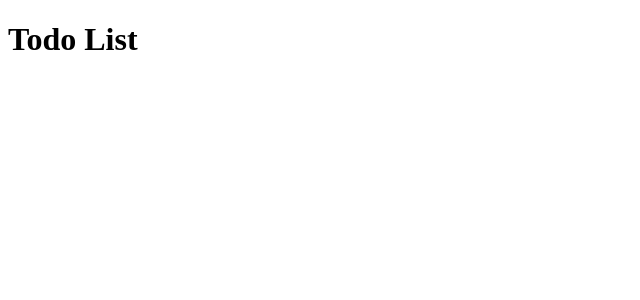
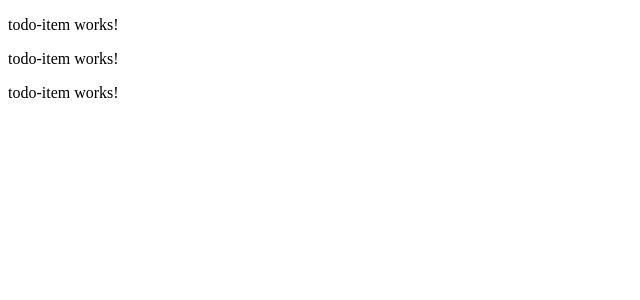
Before and after one commit to alex-lip/AngularTodolist, an Angular app: page / in a window 1280 px wide. Shown: the top 300 px of the page, without its empty margins (0-640 px from the left). Built offline with nearby package versions, Linux system fonts and the light colour scheme.

Commit message:
Added todo item

```diff
--- a/src/app/app.component.html
+++ b/src/app/app.component.html
@@ -1,3 +1,3 @@
 <div>
-  <h1> {{ title }}</h1>
+  <app-todos></app-todos>
 </div>
--- a/src/app/app.module.ts
+++ b/src/app/app.module.ts
@@ -3,11 +3,13 @@
 
 import { AppComponent } from './app.component';
 import { TodosComponent } from './components/todos/todos.component';
+import { TodoItemComponent } from './component/todo-item/todo-item.component';
 
 @NgModule({
   declarations: [
     AppComponent,
-    TodosComponent
+    TodosComponent,
+    TodoItemComponent
   ],
   imports: [
     BrowserModule
--- /dev/null
+++ b/src/app/component/todo-item/todo-item.component.html
@@ -0,0 +1 @@
+<p>todo-item works!</p>
--- /dev/null
+++ b/src/app/component/todo-item/todo-item.component.ts
@@ -0,0 +1,17 @@
+import { Component, OnInit, Input } from '@angular/core';
+import { Todo } from 'src/app/models/Todo';
+
+@Component({
+  selector: 'app-todo-item',
+  templateUrl: './todo-item.component.html',
+  styleUrls: ['./todo-item.component.css']
+})
+export class TodoItemComponent implements OnInit {
+  @Input() todo: Todo;
+
+  constructor() { }
+
+  ngOnInit(): void {
+  }
+
+}
--- a/src/app/components/todos/todos.component.html
+++ b/src/app/components/todos/todos.component.html
@@ -1 +1,4 @@
-<p>todos works!</p>
+<app-todo-item *ngFor="let todo of todos" [todo]="todo">
+
+
+</app-todo-item>
--- a/src/app/components/todos/todos.component.ts
+++ b/src/app/components/todos/todos.component.ts
@@ -1,4 +1,5 @@
 import { Component, OnInit } from '@angular/core';
+import { Todo } from '../../models/Todo';
 
 @Component({
   selector: 'app-todos',
@@ -6,10 +7,29 @@
   styleUrls: ['./todos.component.css']
 })
 export class TodosComponent implements OnInit {
+  todos:Todo[];
 
   constructor() { }
 
-  ngOnInit(): void {
+  ngOnInit() {
+    this.todos = [
+      {
+        id: 1,
+        title: 'Todo One',
+        completed: false
+      },
+      {
+        id: 2,
+        title: 'Todo Two',
+        completed: true
+      },
+      {
+        id: 3,
+        title: 'Todo Three',
+        completed: false
+      },
+
+    ]
   }
 
 }
--- /dev/null
+++ b/src/app/models/Todo.ts
@@ -0,0 +1,5 @@
+export class Todo {
+    id:number;
+    title:string;
+    completed:boolean;
+}
```
Also changed, not shown: src/app/component/todo-item/todo-item.component.css (added), 1 other file (tests, documents, lock files or other folders).
